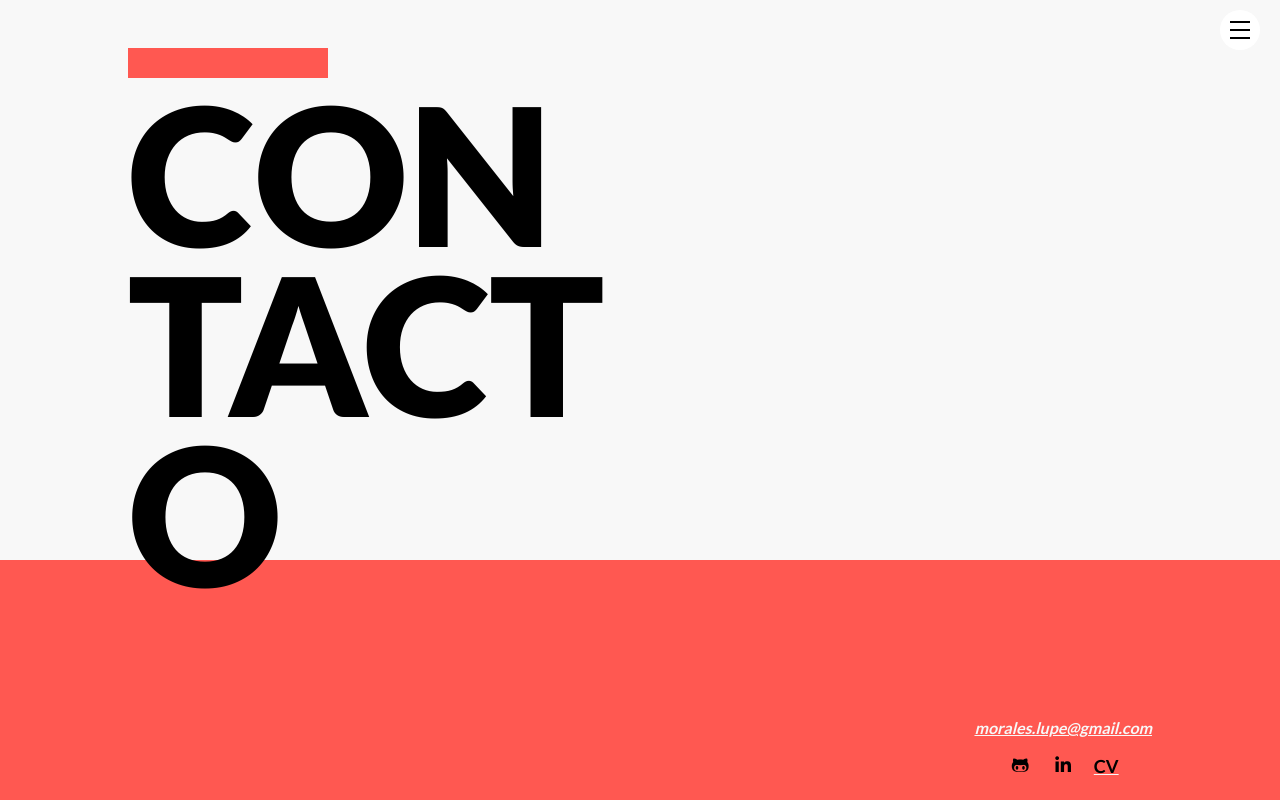
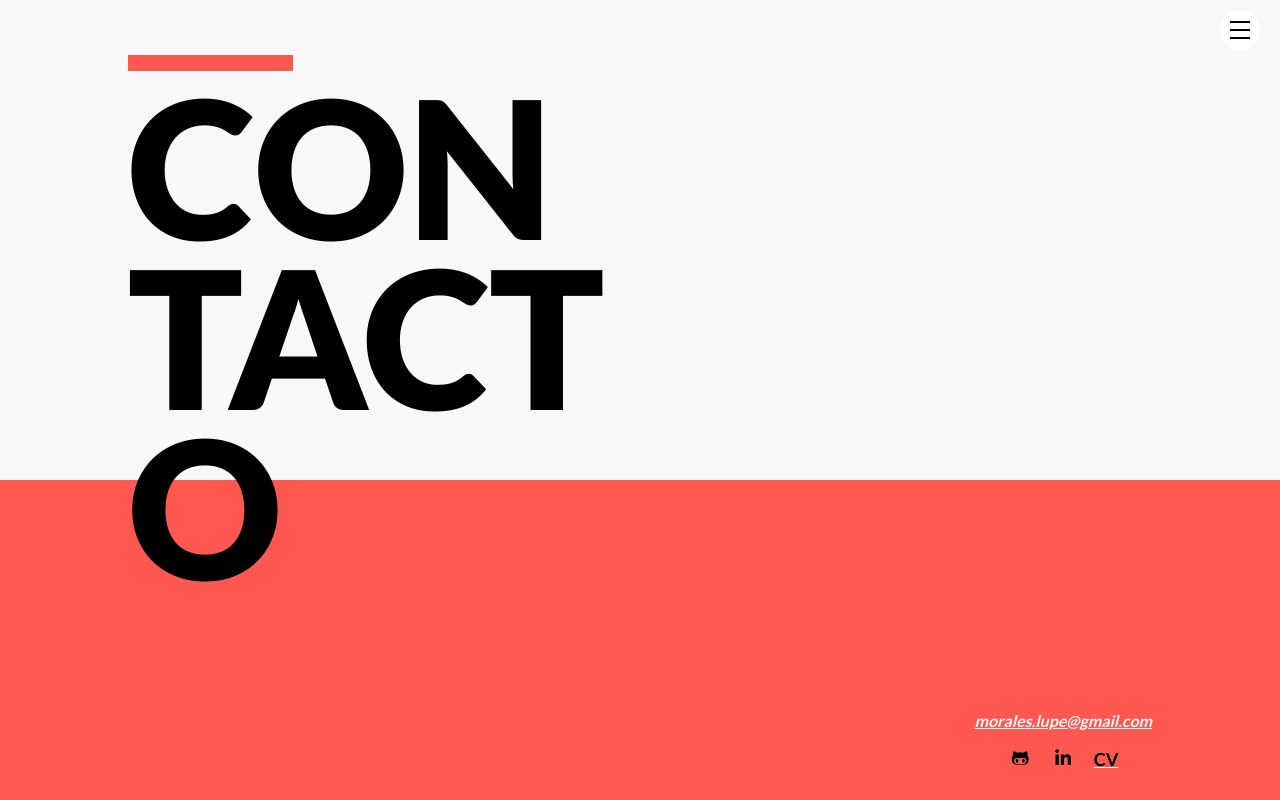
Before and after one commit to lupeMorales/portfolio, a React (Create React App) app: page /#/contact in a window 1280 px wide. Built offline with nearby package versions, Linux system fonts and the light colour scheme.

Commit message:
update styles

```diff
--- a/src/components/Contact.js
+++ b/src/components/Contact.js
@@ -5,7 +5,7 @@ const Contact = () => {
   return (
     <section className="contact animate__animated animate__fadeInRight">
       <section className="contact__hero">
-        <div className="section__line"></div>
+        <div className="contact__line"></div>
         <h2 className="contact__title  ">contacto</h2>
         <div className="contact__container">
           {" "}
--- a/src/components/Projects.js
+++ b/src/components/Projects.js
@@ -8,16 +8,15 @@ const Projects = (props) => {
 
   return (
     <section className="projects animate__animated animate__fadeInRight">
-      <section className="section__hero projects__destktop">
-        <div className="title-container">
-          <div className="section__line"></div>
-          <h2 className="section__title title">proyectos</h2>
-        </div>
+      <section className="section__hero ">
+        <div className="projects__line"></div>
+        <h2 className="section__title">proyectos</h2>
 
         <p className="section__text--strong">
           Algunos de los proyectos que he realizados.
           <span className="line-break"></span> Si quieres ver más visita mi
           repositorio en
+          {}
           <a
             className="projects__link"
             href="https://github.com/lupeMorales"
@@ -25,7 +24,7 @@ const Projects = (props) => {
             target="_blank"
             title="github"
           >
-            GitHub
+            &nbsp;Github
           </a>
         </p>
       </section>
--- a/src/styles/components/HamburgerMenu.scss
+++ b/src/styles/components/HamburgerMenu.scss
@@ -42,13 +42,7 @@
   position: fixed;
   width: 100%;
   height: 100vh;
-  background: linear-gradient(
-    to right,
-    $backgroundColor 0%,
-    $backgroundColor 15%,
-    $mainColor 15%,
-    $mainColor 100%
-  );
+  background-color: $mainColor;
   z-index: 600;
 
   &__container {
@@ -68,6 +62,7 @@
     font-size: clamp(2rem, 5vw, 4rem);
     font-weight: bold;
     text-transform: capitalize;
+
     li {
       margin-bottom: 10px;
     }
@@ -75,6 +70,7 @@
   &__link {
     text-decoration: none;
     color: rgba(0, 0, 0, 0.409);
+
     &:hover {
       color: black;
     }
--- a/src/styles/core/variables.scss
+++ b/src/styles/core/variables.scss
@@ -24,11 +24,12 @@ body {
 .section__title {
   text-transform: uppercase;
   letter-spacing: -0.5px;
-  width: 240px;
+  width: 250px;
   height: auto;
   overflow-wrap: anywhere;
   font-size: clamp(7.8rem, 15vw, 22rem);
   font-weight: 900;
+
   @media all and (min-width: 768px) {
     width: 300px;
     line-height: 120px;
@@ -53,7 +54,7 @@ body {
 .section__line {
   display: inline-block;
   width: 100px;
-  height: 4%;
+  height: 2%;
   margin-bottom: 10px;
   background-color: $mainColor;
   border-color: black;
--- a/src/styles/layouts/Contact.scss
+++ b/src/styles/layouts/Contact.scss
@@ -14,8 +14,8 @@
     background: linear-gradient(
       to bottom,
       $backgroundColor 0%,
-      $backgroundColor 70%,
-      $mainColor 70%,
+      $backgroundColor 60%,
+      $mainColor 60%,
       $mainColor 100%
     );
     @media all and (min-width: 1024px) {
@@ -25,7 +25,7 @@
   &__title {
     text-transform: uppercase;
     letter-spacing: -0.1px;
-    width: 160px;
+    width: 175px;
     height: auto;
     overflow-wrap: anywhere;
     font-size: clamp(7.8rem, 15vw, 22rem);
@@ -43,10 +43,12 @@
       line-height: 180px;
     }
   }
+
   &__container {
     display: flex;
     flex-direction: row;
     justify-content: right;
+
     @media all and (min-width: 1440px) {
       margin-top: 80px;
     }
@@ -60,3 +62,11 @@
     margin-top: 12rem;
   }
 }
+.contact__line {
+  display: inline-block;
+  width: 165px;
+  height: 2%;
+  margin-bottom: 10px;
+  background-color: $mainColor;
+  border-color: black;
+}
--- a/src/styles/layouts/Projects.scss
+++ b/src/styles/layouts/Projects.scss
@@ -8,6 +8,7 @@
     width: 100%;
     height: auto;
   }
+
   &__list {
     display: grid;
     grid-template-columns: repeat(auto-fit, minmax(25rem, 1fr));
@@ -17,3 +18,11 @@
     color: #f8f8f8;
   }
 }
+.projects__line {
+  display: inline-block;
+  width: 210px;
+  height: 2%;
+  margin-bottom: 10px;
+  background-color: $mainColor;
+  border-color: black;
+}
```
